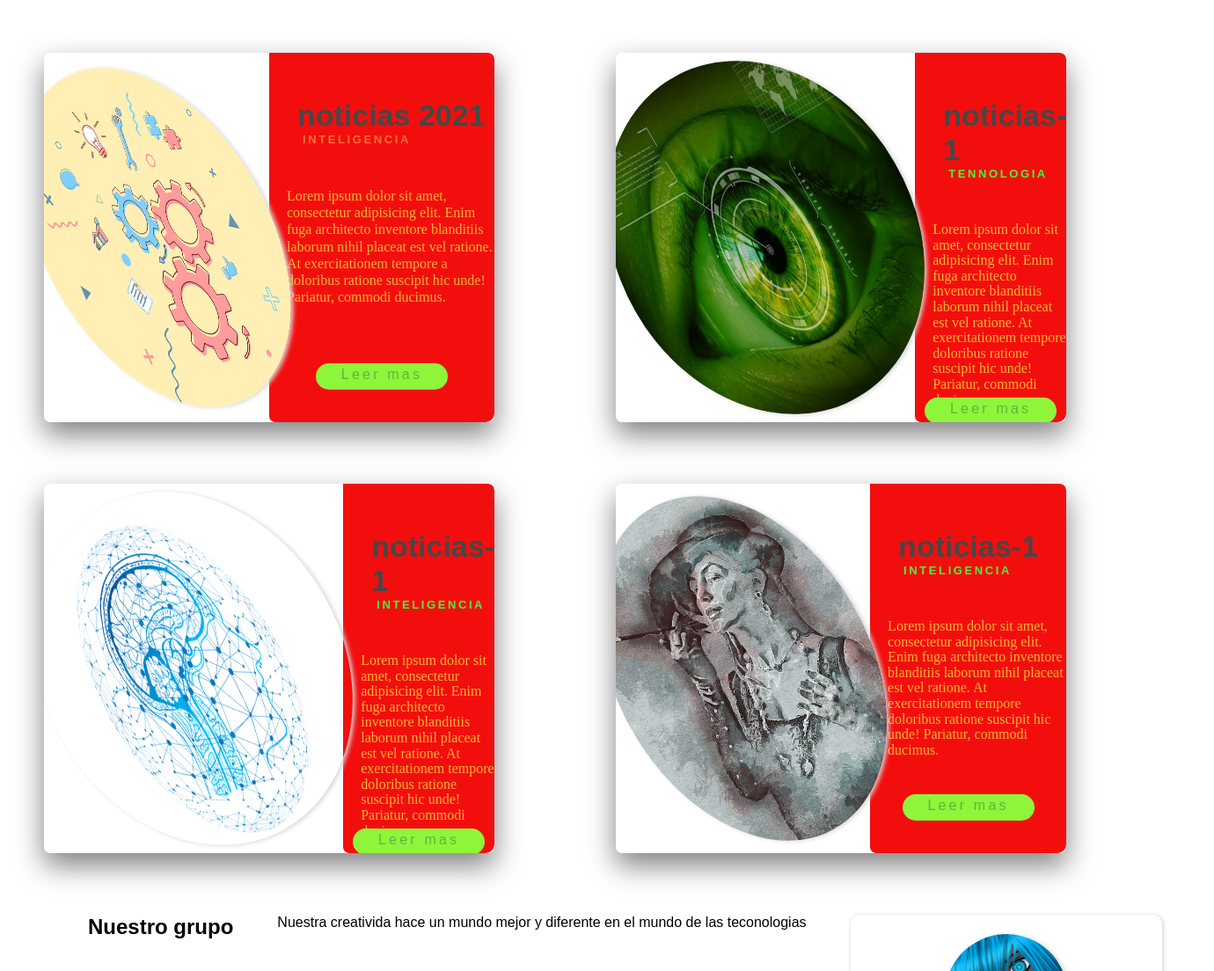
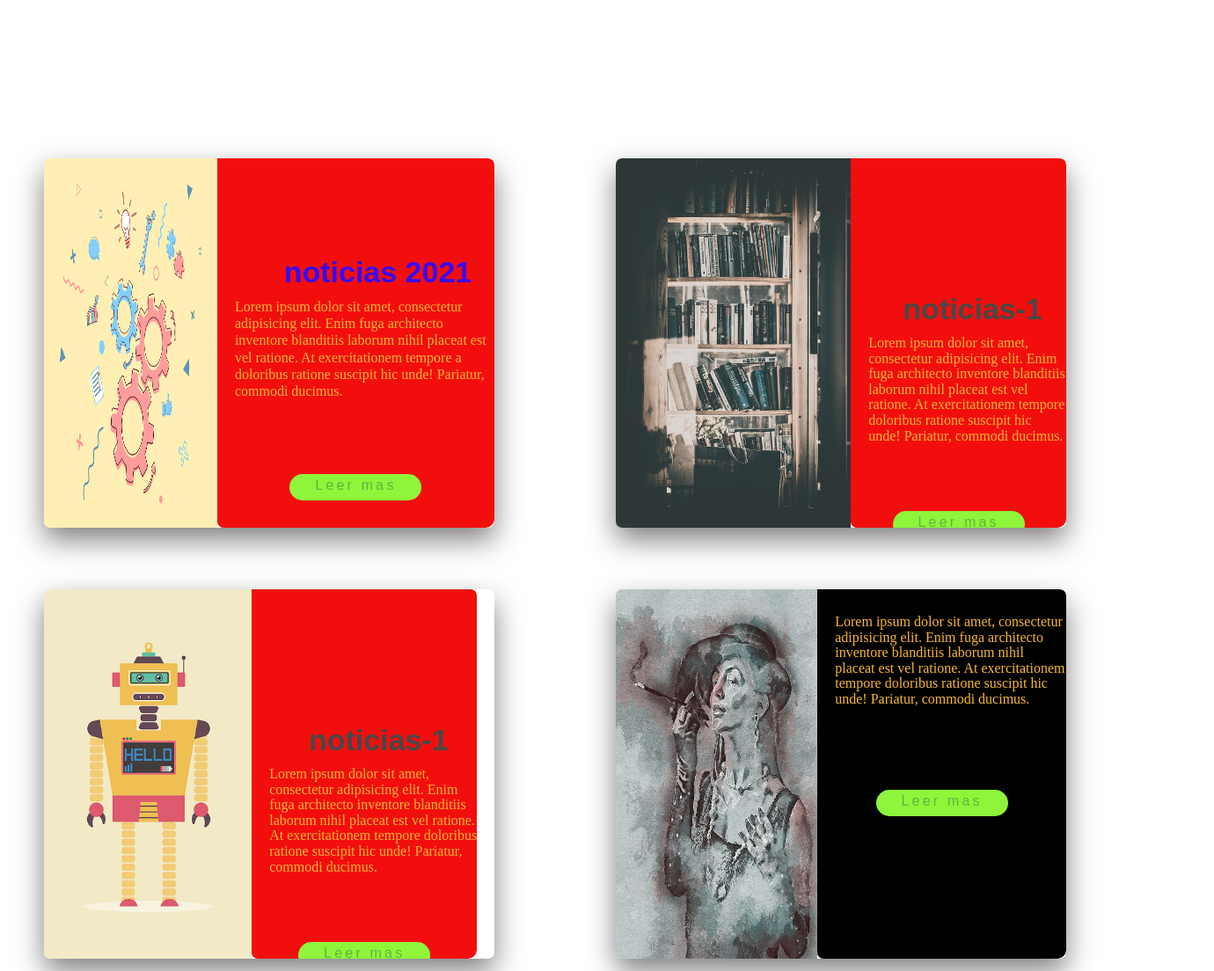
Before and after one commit to JhonFreddy2050/ProyectoFinalSprint-1, a plain HTML site: page index.html in a window 1280 px wide. Shown: the part 1253-2357 px from the top of the page at 88% size, 1380 px wide, since content can reach past the window. Drawn offline with Linux system fonts and the light colour scheme.

Commit message:
modificacion en todos los archivos

```diff
--- a/css/styles.css
+++ b/css/styles.css
@@ -16,7 +16,7 @@ body{
 .hero{
     width: 100vw;
     height: 50vh;
-    background-image: url(../img/fondo2.jpg);
+    background-image: url(../imagenes/fondo2.jpg);
 }
 .navbar{
     display: grid;
@@ -67,7 +67,7 @@ body{
 }
 
 .post-img-1{
-    background: url(../img/img1.png);
+    background: url(../imagenes/img1.png);
     width: 100%;
     height: 200px;
     background-size: cover;
@@ -75,7 +75,7 @@ body{
     transition: .2s;
 }
 .post-img-2{
-    background: url(../img/img2.jpg);
+    background: url(../imagenes/img2.jpg);
     width: 100%;
     height: 200px;
     background-size: cover;
@@ -83,7 +83,7 @@ body{
     transition: .2s;
 }
 .post-img-3{
-    background: url(../img/img3.png);
+    background: url(../imagenes/img3.png);
     width: 100%;
     height: 200px;
     background-size: cover;
@@ -178,7 +178,7 @@ body{
 }
 
 .news-info{
-    width: 50%;
+    width: 80%;
     border-radius: 0 7px 10px 7px;
     background: rgb(243, 14, 14);
 
@@ -187,19 +187,12 @@ body{
     width: 100%;
 }
 .news-text h1{
-    margin-left: 32px;
-    padding-top: 52px;
+    position: relative;
+    margin-left: 50px;
+    padding-top: -800px;
+    margin-top: 100px;
     font-size: 34px;
-    color: #474747
-}
-.news-text h2{
-    margin: 0 0 47px 38px;
-    font-size:  13px;
-    font-family: sans-serif;
-    text-transform: uppercase;
-    color:#f56f3a;
-    letter-spacing: .2em;
-
+    color: #360bf5
 }
 
 .news-text p{
@@ -351,15 +344,7 @@ body{
     font-size: 34px;
     color: #474747
 }
-.news-text-2 h2{
-    margin: 0 0 47px 38px;
-    font-size:  13px;
-    font-family: sans-serif;
-    text-transform: uppercase;
-    color:#4af53a;
-    letter-spacing: .2em;
 
-}
 
 .news-text-2 p{
     height: 100px;
@@ -410,7 +395,7 @@ body{
     box-sizing: border-box;
 }
 .news .img-3{
-    width: 100%;
+    width: 90%;
 }
 .news-3 .img-3 img{
     width: 100%;
@@ -420,9 +405,9 @@ body{
 
 .news-info-3{
 
-    width: 50%;
+    width: 80%;
     border-radius: 0 7px 10px 7px;
-    background: rgb(243, 14, 14);
+    background: rgb(0, 0, 0);
 
 }
 .news-text-3{
@@ -434,15 +419,7 @@ body{
     font-size: 34px;
     color: #474747
 }
-.news-text-3 h2{
-    margin: 0 0 47px 38px;
-    font-size:  13px;
-    font-family: sans-serif;
-    text-transform: uppercase;
-    color:#4af53a;
-    letter-spacing: .2em;
 
-}
 
 .news-text-3 p{
     height: 100px;
@@ -475,7 +452,7 @@ body{
 
  /*****************SECTION grupo **********************************************/
 
-/*
+
  h1{
     position: relative;
     margin-top: 100px;
@@ -488,16 +465,15 @@ body{
     padding: 5px 25px;
     color: rgb(53, 53, 53);
 }
-*/
 
 .card{
     position: relative;
     width: 100%;
-    left: 100px;
+    left: 50px;
     display: flex;
     gap: 50px;
     flex-wrap: wrap;
-    /*justify-content: center;*/
+    justify-content: center;
     margin-top: -700px;
 }
 .card__perfil{
@@ -514,13 +490,14 @@ body{
     transform: rotate(0);
 }
 
-img{
+.images{
     width: 140px;
     border-radius: 50%;
     box-shadow: 2px 2px 5px rgb(216, 216, 216);
     transform: rotate(-30deg);
     transition: all .3s;
 }
+
 
 .card__nombre{
     display: flex;
@@ -554,7 +531,6 @@ hr{
     text-decoration: none;
 }
 
-
 @media (max-width: 840px){
     .content{
         grid-template-columns: repeat(2, 1fr);
--- a/index.html
+++ b/index.html
@@ -87,13 +87,13 @@
         <article>
             <div class="news">
                 <div class="img">
-                    <img src="./img/img3.png" alt="">
+                    <img src="./imagenes/img3.png" alt="">
 
                 </div>
                 <div class="news-info">
                     <div class="news-text">
                         <h1>noticias 2021</h1>
-                        <h2>Inteligencia</h2>
+
                         <p>
                             Lorem ipsum dolor sit amet, consectetur adipisicing elit. Enim fuga architecto
                             inventore blanditiis laborum nihil placeat est vel ratione. At exercitationem
@@ -114,13 +114,12 @@
         <article>
             <div class="news-1">
                 <div class="img-1">
-                    <img src="./img/img5.jpg" alt="">
+                    <img src="./imagenes/img10.jpg" alt="">
 
                 </div>
                 <div class="news-info-1">
                     <div class="news-text-1">
                         <h1>noticias-1</h1>
-                        <h2>Tennologia</h2>
                         <p>
                             Lorem ipsum dolor sit amet, consectetur adipisicing elit. Enim fuga architecto
                             inventore blanditiis laborum nihil placeat est vel ratione. At exercitationem
@@ -141,13 +140,13 @@
          <article>
             <div class="news-2">
                 <div class="img-2">
-                    <img src="./img/img6.png" alt="">
+                    <img src="./imagenes/img9.png" alt="">
 
                 </div>
                 <div class="news-info-2">
                     <div class="news-text-2">
                         <h1>noticias-1</h1>
-                        <h2>Inteligencia</h2>
+
                         <p>
                             Lorem ipsum dolor sit amet, consectetur adipisicing elit. Enim fuga architecto
                             inventore blanditiis laborum nihil placeat est vel ratione. At exercitationem
@@ -167,12 +166,12 @@
     <article>
         <div class="news-3">
             <div class="img-3">
-                <img src="./img/woman3.jpg" alt="">
+                <img src="./imagenes/woman3.jpg" alt="">
 
             </div>
             <div class="news-info-3">
                 <div class="news-text-3">
-                    <h1>noticias-1</h1>
+
                     <h2>Inteligencia</h2>
                     <p>
                         Lorem ipsum dolor sit amet, consectetur adipisicing elit. Enim fuga architecto
@@ -199,7 +198,7 @@
 <p>Nuestra creativida hace un mundo mejor y diferente en el mundo de las teconologias</p>
     <div class="card__perfil">
         <div class="card__nombre">
-            <img src="./img/woman1.png" alt="">
+            <img src="./imagenes/woman2.png"  class="images" lt="">
             <h2>Compañero-A</h2>
             <p>Diseñador web</p>
         </div>
@@ -216,7 +215,7 @@
     </div>
     <div class="card__perfil">
         <div class="card__nombre">
-            <img src="./img/woman2.png" alt="">
+            <img src="./imagenes/woman2.png" class="images" alt="">
             <h2>Compañero B</h2>
             <p>Desarrollador Aplicaciones</p>
         </div>
@@ -233,7 +232,7 @@
     </div>
     <div class="card__perfil">
         <div class="card__nombre">
-            <img src="img/man.png" alt="">
+            <img src="imagenes/man.png" class="images"  alt="">
             <h2>Compañero C</h2>
             <p>Desarrollador front-end</p>
         </div>
@@ -251,7 +250,9 @@
 </section>
 
 
-
+<footer>
+    <h1>Comensan el footer</h1>
+</footer>
 
 
 </body>
```
Also changed, not shown: imagenes/bg.png (renamed from img/bg.png), imagenes/fondo.jpg (renamed from img/fondo.jpg), imagenes/fondo1.jpg (renamed from img/fondo1.jpg), imagenes/fondo2.jpg (renamed from img/fondo2.jpg), imagenes/img1.png (renamed from img/img1.png), imagenes/img10.jpg (renamed from img/books-4211025_640.jpg), imagenes/img2.jpg (renamed from img/img2.jpg), imagenes/img3.png (renamed from img/img3.png), imagenes/img4.jpg (renamed from img/img4.jpg), imagenes/img5.jpg (renamed from img/img5.jpg), imagenes/img6.png (renamed from img/img6.png), imagenes/img7.png (renamed from img/img7.png), imagenes/img9.png (renamed from img/flat-4401412_640.png), imagenes/man.png (renamed from img/man.png), 3 more files, 2 other files.
